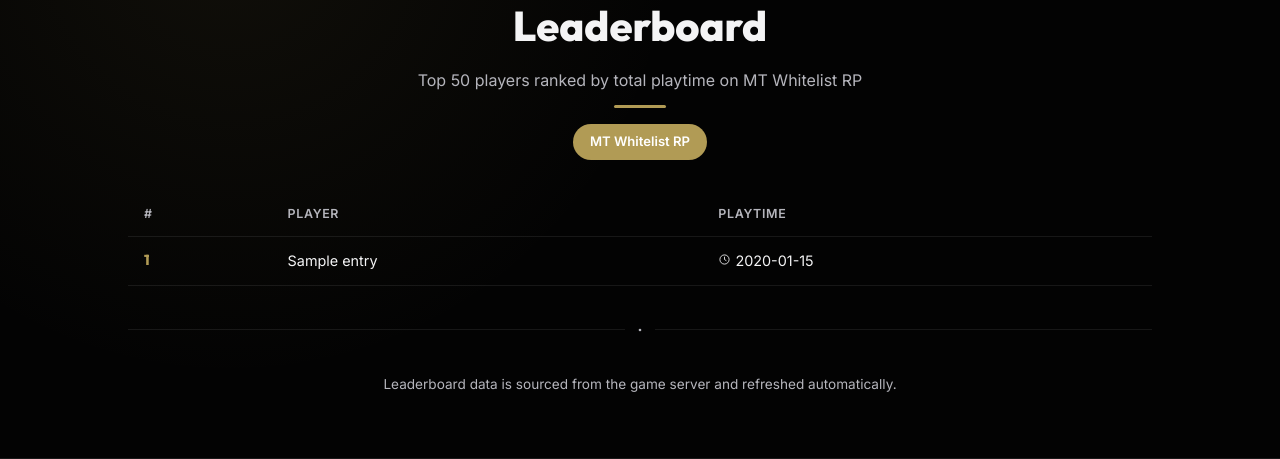
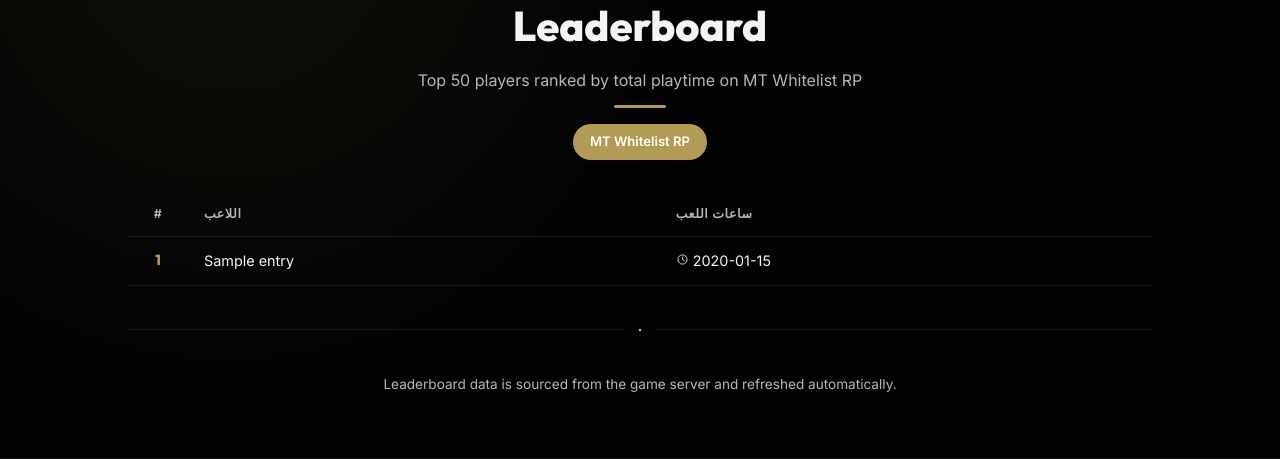
Before and after one commit to hamood3jmi77-png/Last-Town-RP-new, a Flask app: page /leaderboard in a window 1280 px wide. Shown: the part 158-617 px from the top of the page. Run offline with Flask 3, Linux system fonts and the light colour scheme; data comes from the database, SQL or seed files in the repository; tables that the repository leaves empty hold one stand-in row (values such as "Sample post").

Commit message:
Update leaderboard.html

```diff
--- a/templates/leaderboard.html
+++ b/templates/leaderboard.html
@@ -11,12 +11,18 @@
   <div class="tabs" data-reveal><span class="tab active">{{ c['leaderboard.server_tab'] }}</span></div>
 
   {% if entries %}
-  <table class="lb-table" data-reveal>
-    <thead><tr><th>#</th><th>Player</th><th>Playtime</th></tr></thead>
+  <table class="lb-table" data-reveal style="width:100%;text-align:right;">
+    <thead>
+      <tr>
+        <th style="text-align:center;width:60px;">#</th>
+        <th>اللاعب</th>
+        <th>ساعات اللعب</th>
+      </tr>
+    </thead>
     <tbody>
       {% for e in entries %}
       <tr>
-        <td class="lb-rank">{{ e.rank }}</td>
+        <td class="lb-rank" style="text-align:center;">{{ e.rank }}</td>
         <td>{{ e.player_name }}</td>
         <td>{{ ic.icon('clock', 13) }} {{ e.playtime }}</td>
       </tr>
```
